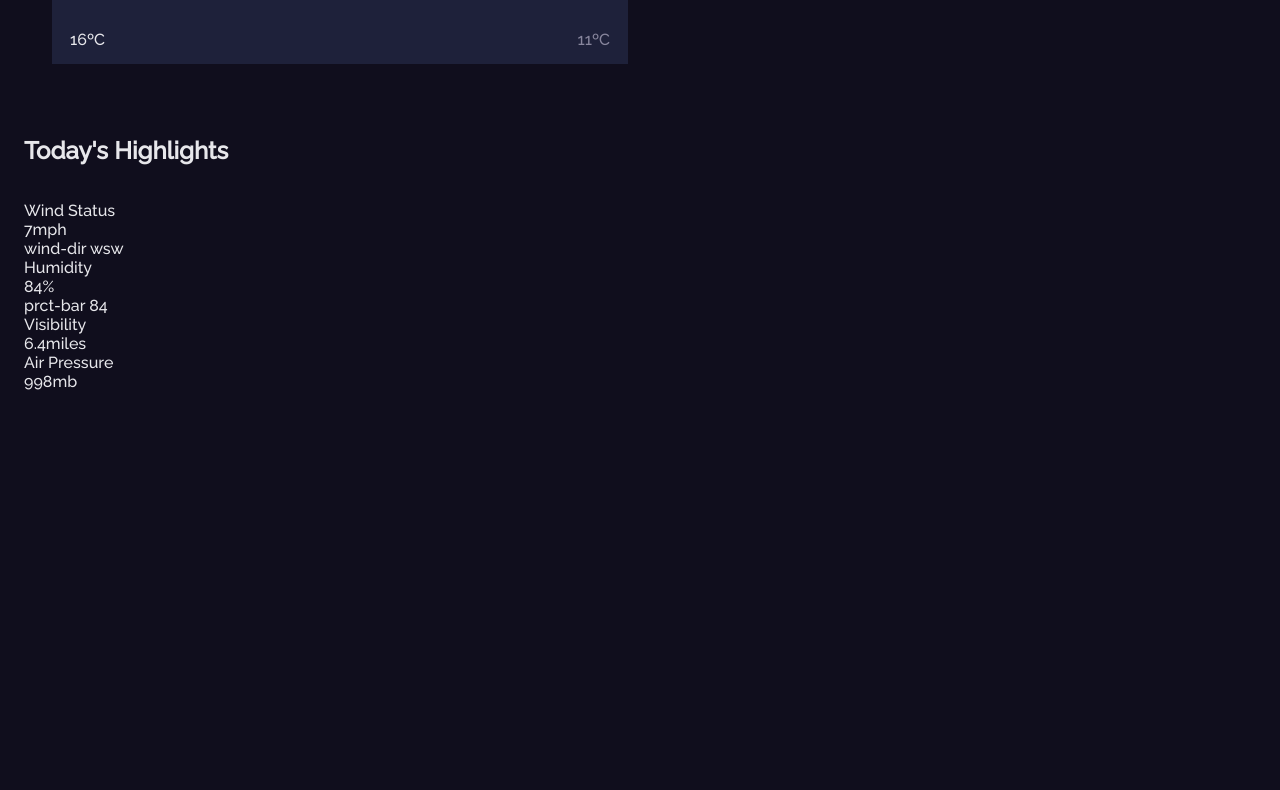
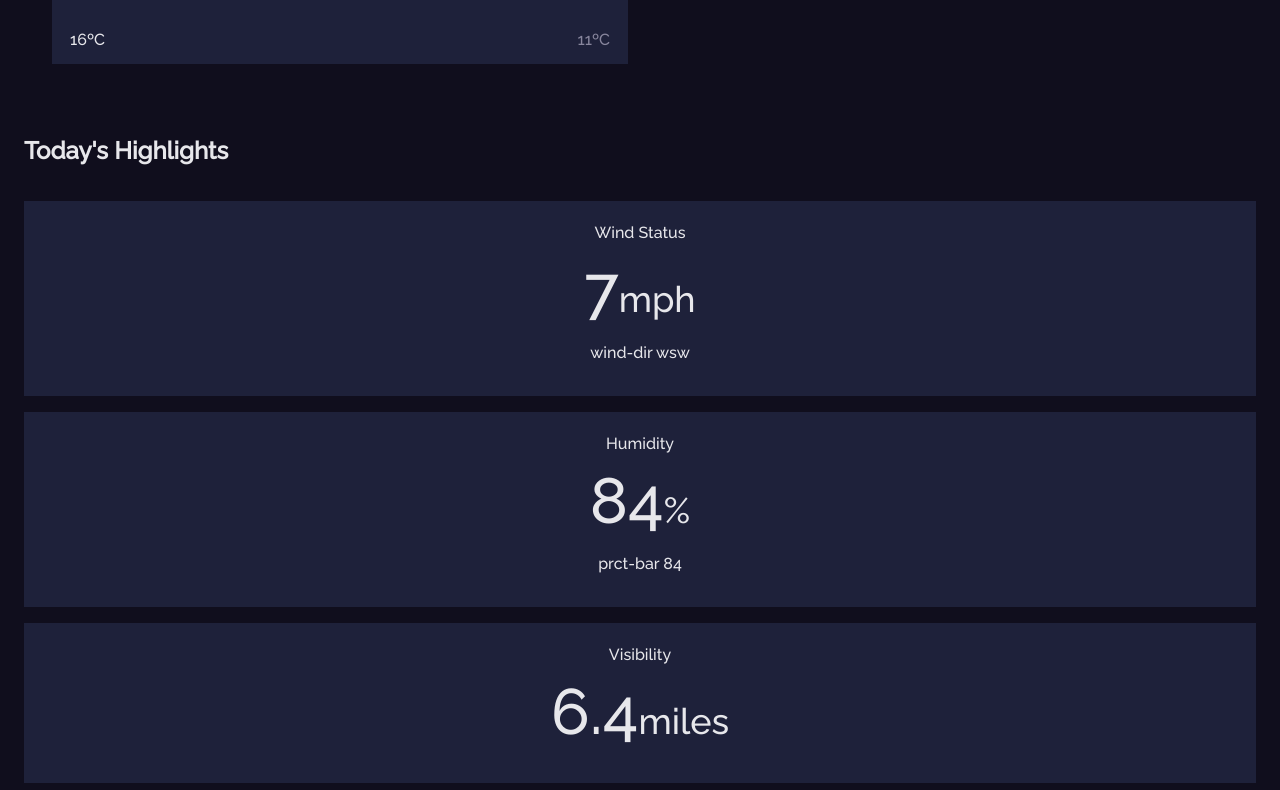
Before and after one commit to pedrorxmos/weather-app-challenge, a React (Vite) app: page / in a window 1280 px wide. Shown: the part 2130-2920 px from the top of the page. Before the commit the page ends 2521 px from the top, so only its background shows below. Built offline with nearby package versions, Linux system fonts and the light colour scheme.

Commit message:
💄 feat(aside): hl title and value

```diff
--- a/src/components/highlights/highlights.scss
+++ b/src/components/highlights/highlights.scss
@@ -0,0 +1,22 @@
+@import '../../scss/exports';
+
+.hl-card {
+  background-color: $blue;
+  padding: 22px $pd-xs $pd-m;
+  @include d-flex(column, 1rem);
+  justify-content: center;
+  align-items: center;
+
+  .hl__group {
+    @include d-flex(column, 10px);
+    align-items: center;
+
+    .hl-value {
+      font-size: 64px;
+
+      span {
+        font-size:36px;
+      }
+    }
+  }
+}
--- a/src/views/aside/aside.scss
+++ b/src/views/aside/aside.scss
@@ -9,7 +9,11 @@
   }
 
   .aside__highlitghts {
-    padding: 0 $pd-sm;
+    padding: 0 $pd-sm $pd-xl;
     @include d-flex(column, 1rem);
+
+    .hl-list {
+      @include d-flex(column, 1rem);
+    }
   }
 }
```
